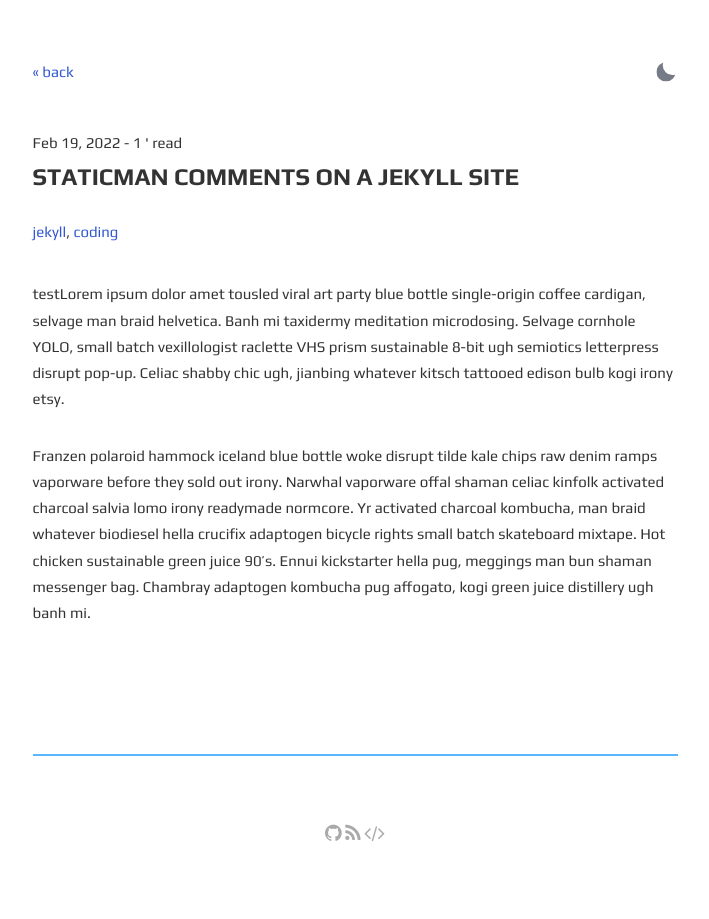
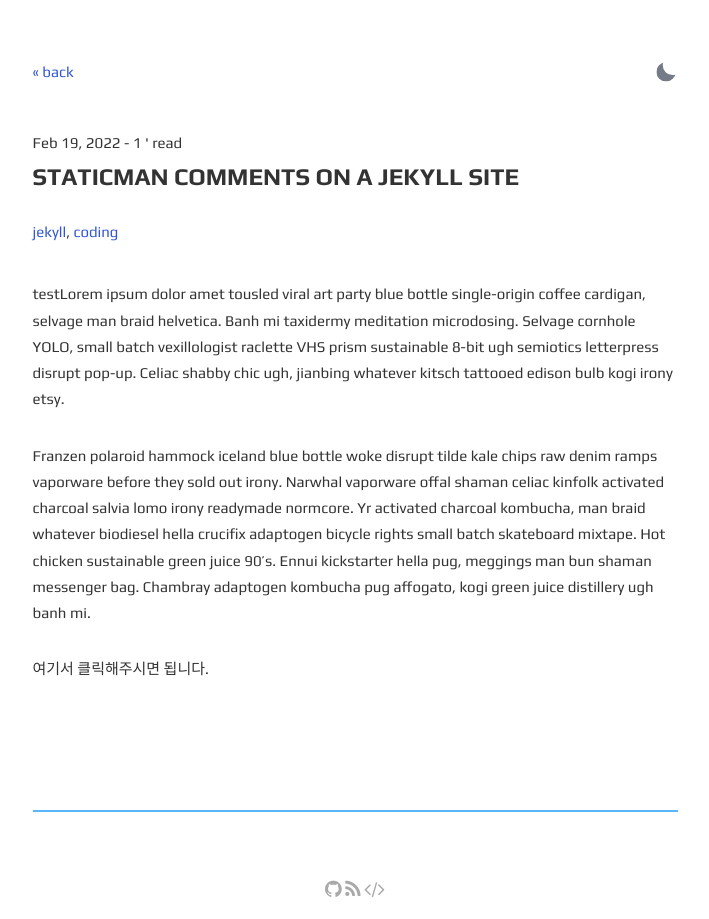
Before and after one commit to riverrevir/riverrevir.github.io, a Jekyll site: the page built from _posts/2022-02-19-test.md, in a window 1280 px wide. Shown: the whole page, without its empty margins (285-994 px from the left). Built offline with Jekyll 4.4.1, drawn with Linux system fonts in a browser that asks for light colours; comment, search, counter and statistics services are not loaded.

Commit message:
post test

```diff
--- a/_posts/2022-02-19-test.md
+++ b/_posts/2022-02-19-test.md
@@ -11,3 +11,5 @@
 testLorem ipsum dolor amet tousled viral art party blue bottle single-origin coffee cardigan, selvage man braid helvetica. Banh mi taxidermy meditation microdosing. Selvage cornhole YOLO, small batch vexillologist raclette VHS prism sustainable 8-bit ugh semiotics letterpress disrupt pop-up. Celiac shabby chic ugh, jianbing whatever kitsch tattooed edison bulb kogi irony etsy.
 
 Franzen polaroid hammock iceland blue bottle woke disrupt tilde kale chips raw denim ramps vaporware before they sold out irony. Narwhal vaporware offal shaman celiac kinfolk activated charcoal salvia lomo irony readymade normcore. Yr activated charcoal kombucha, man braid whatever biodiesel hella crucifix adaptogen bicycle rights small batch skateboard mixtape. Hot chicken sustainable green juice 90's. Ennui kickstarter hella pug, meggings man bun shaman messenger bag. Chambray adaptogen kombucha pug affogato, kogi green juice distillery ugh banh mi.
+
+여기서 클릭해주시면 됩니다.
```
